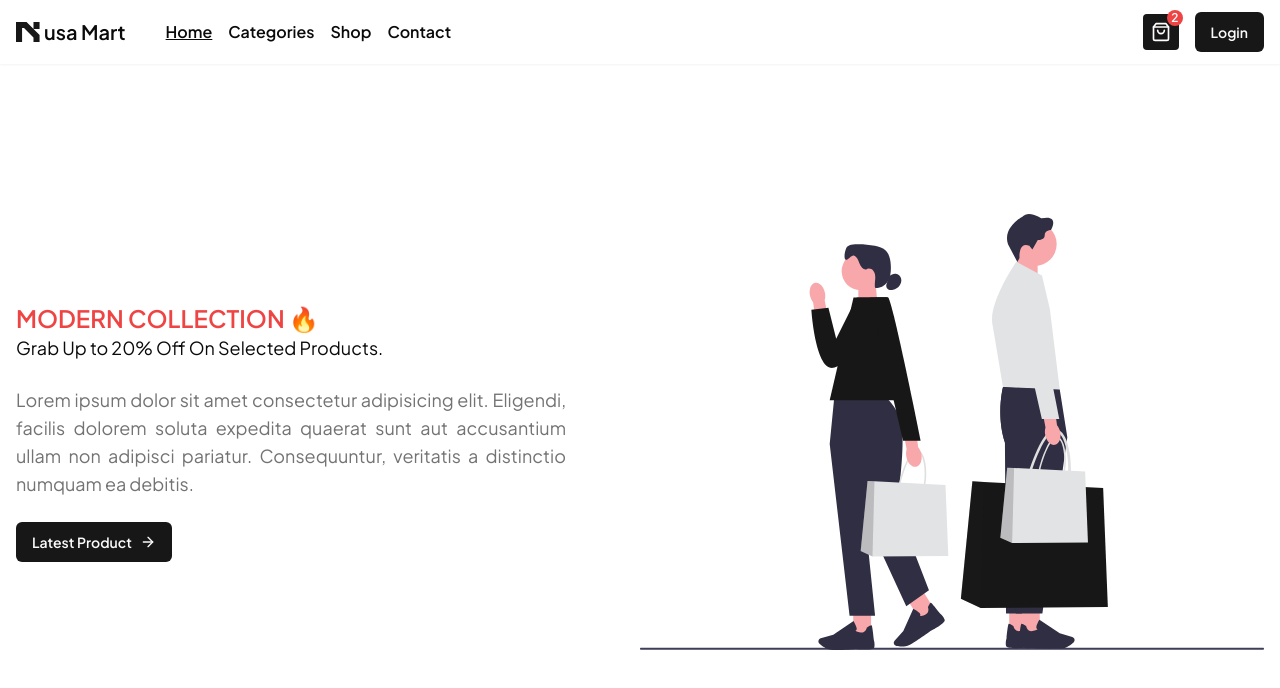
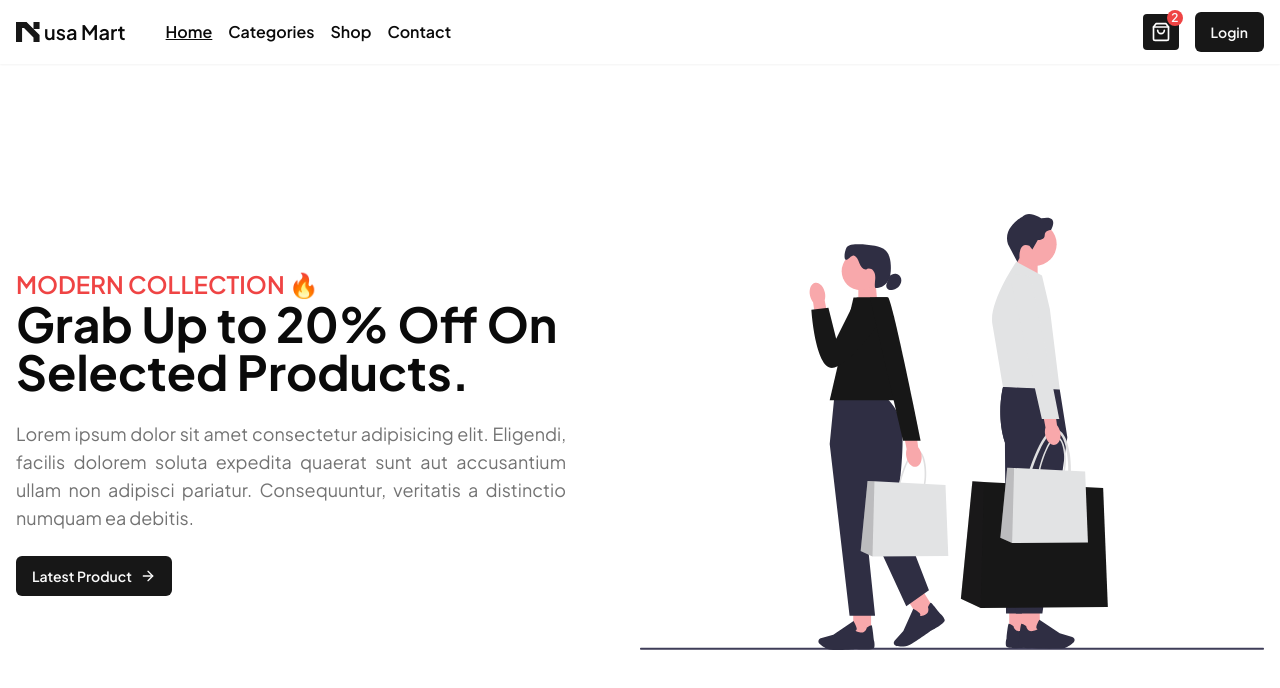
Before and after one commit to fitrondev/react-nusamart, a React (Vite) app: page / in a window 1280 px wide. Shown: the top 688 px of the page. Built offline with nearby package versions, Linux system fonts and the light colour scheme.

Commit message:
refactor: Update Hero component text size and styling

```diff
--- a/src/components/layouts/Hero/index.tsx
+++ b/src/components/layouts/Hero/index.tsx
@@ -13,7 +13,7 @@ const Hero = () => {
               <h1 className="text-xl lg:text-2xl font-semibold uppercase text-red-500">
                 Modern Collection 🔥
               </h1>
-              <p className="lg:text-lg">
+              <p className="text-2xl sm:text-3xl lg:text-5xl font-bold">
                 Grab Up to 20% Off On Selected Products.
               </p>
             </div>
```
